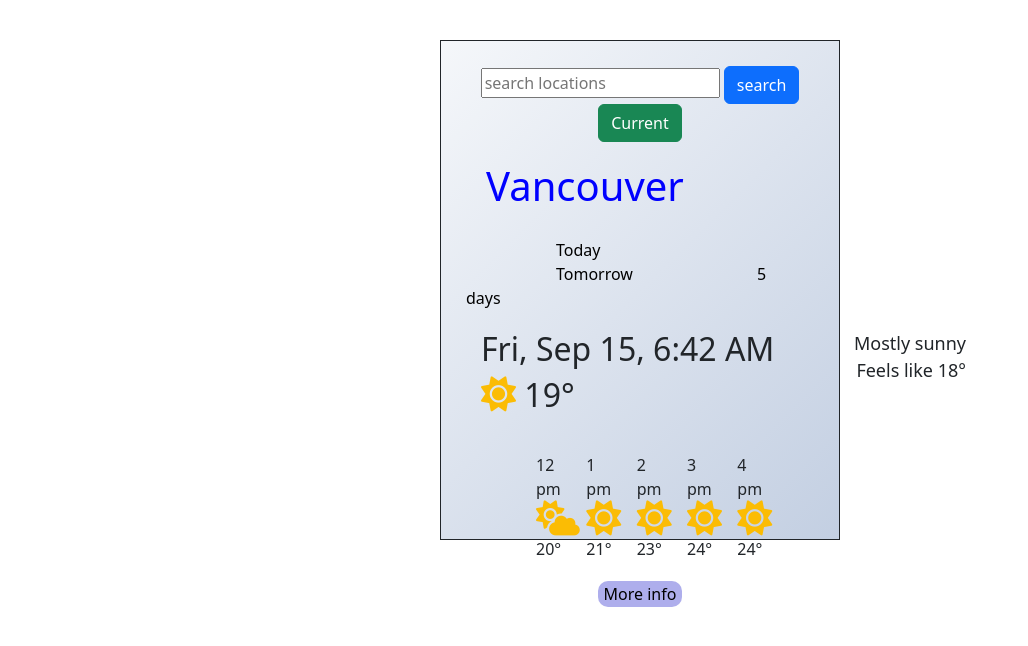
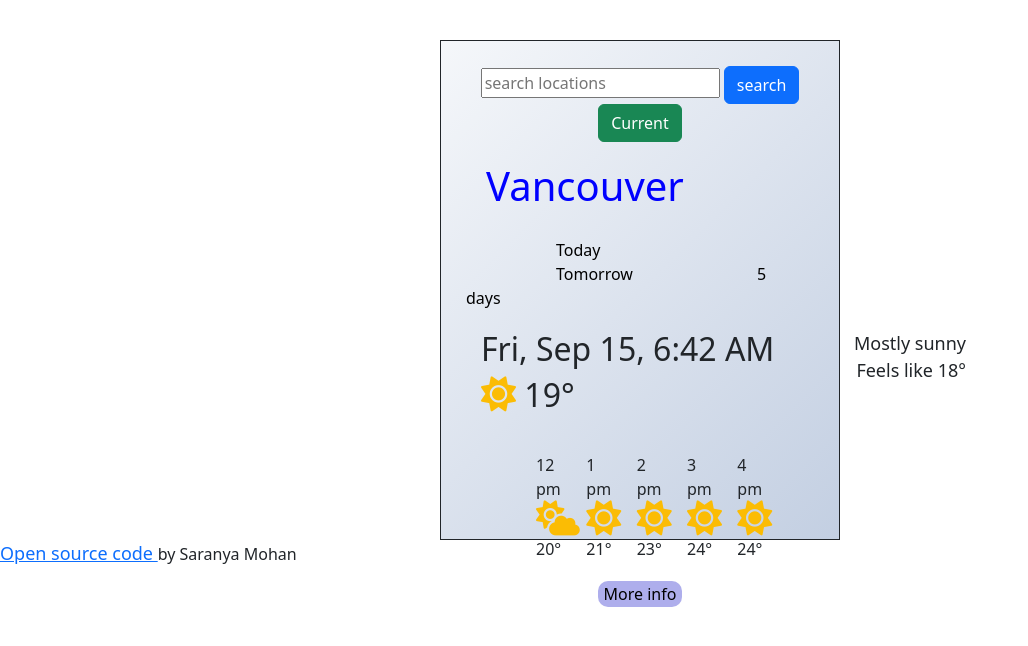
Before and after one commit to SaranyaMohan1990/my-first-weather-app, a website built with Parcel: page index.html in a window 1280 px wide. Shown: the whole page, without its empty margins (0-1028 px from the left). Built offline with nearby package versions, Linux system fonts and the light colour scheme; no server answers.

Commit message:
Added Github repository link in page

```diff
--- a/index.html
+++ b/index.html
@@ -1,7 +1,7 @@
 <!DOCTYPE html>
 <html>
   <head>
-    <title>Parcel Sandbox</title>
+    <title>Weather app</title>
     <meta charset="UTF-8" />
     <link rel="stylesheet" href="src/styles.css" />
     <link
@@ -76,5 +76,11 @@
       </div>
       <button class="more">More info</button>
     </div>
+    <a
+      class="github"
+      target="_blank"
+      href="https://github.com/SaranyaMohan1990/my-first-weather-app/tree/main"
+      >Open source code </a
+    >by Saranya Mohan
   </body>
 </html>
--- a/src/styles.css
+++ b/src/styles.css
@@ -63,3 +63,7 @@ h1 {
   margin-top: 30px;
   padding-left: 70px;
 }
+.github {
+  text-align: center;
+  font-size: 18px;
+}
```
